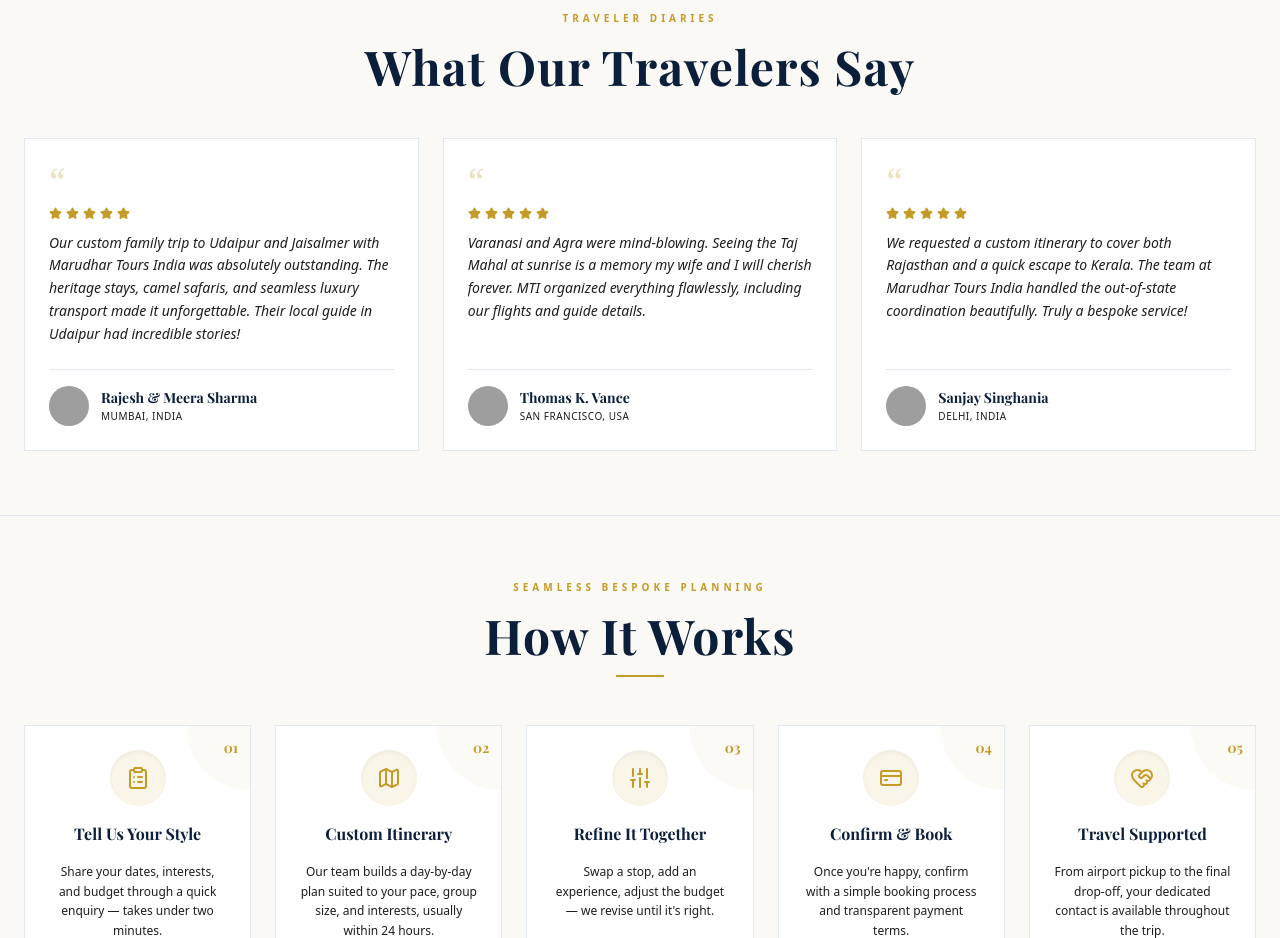
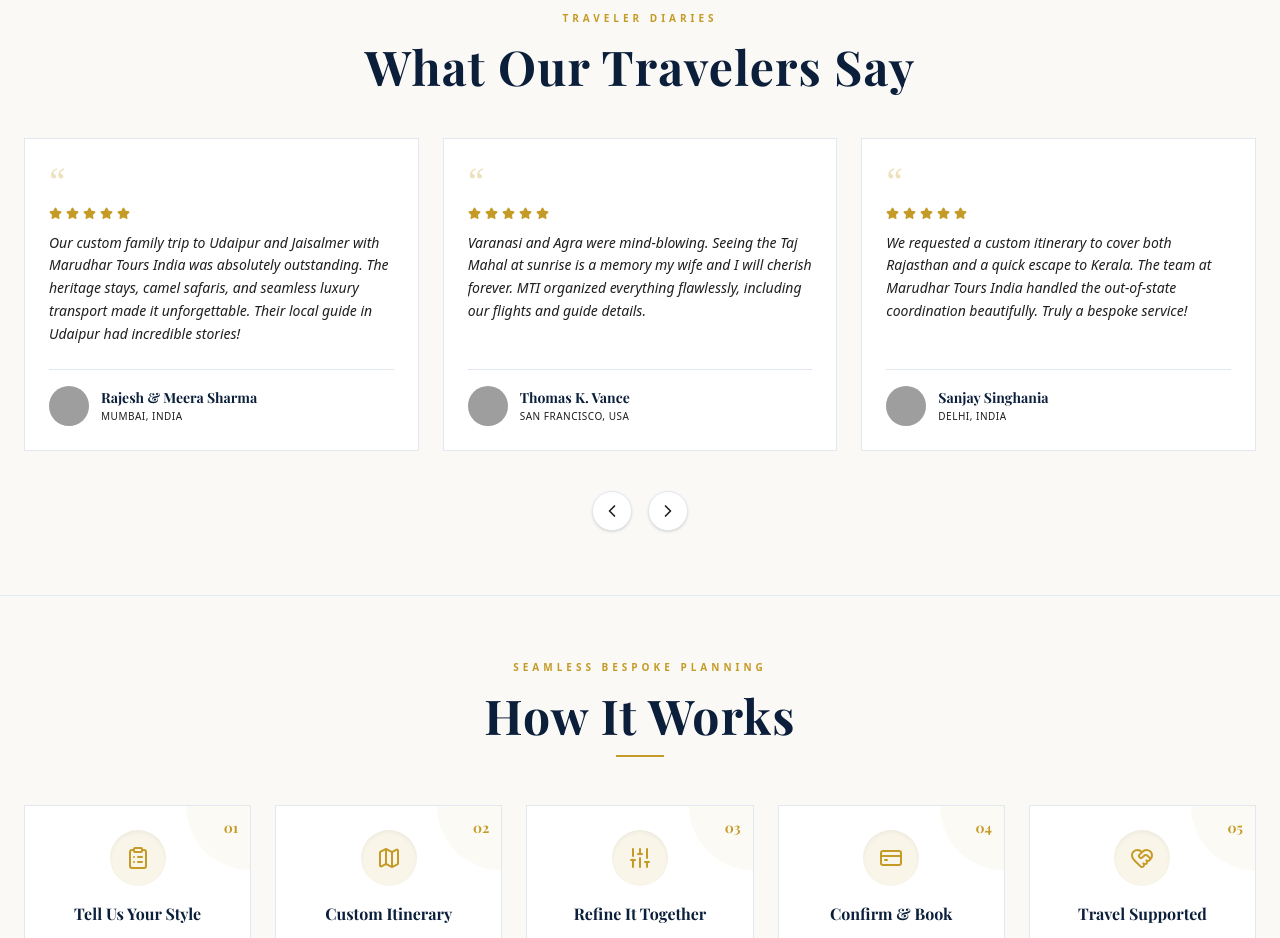
Before and after one commit to marudhartoursindia/-Treval_website, a Next.js app: page / in a window 1280 px wide. Shown: the part 3460-4398 px from the top of the page. Built offline with nearby package versions, Linux system fonts and the light colour scheme; no server answers; grey boxes are pictures that could not be loaded; a web font is replaced by a local one.

Commit message:
feat: implement home page structure with sections for destinations, packages, and service highlights alongside a new testimonials slider component

```diff
--- a/src/app/page.tsx
+++ b/src/app/page.tsx
@@ -14,6 +14,7 @@ import { DestinationCard } from "@/components/destination/DestinationCard";
 import { HeroSearch } from "@/components/layout/HeroSearch";
 import { HeroSlideshow } from "@/components/layout/HeroSlideshow";
 import { StatsSection } from "@/components/layout/StatsSection";
+import { TestimonialsSlider } from "@/components/layout/TestimonialsSlider";
 import { Button } from "@/components/ui/Button";
 import { Accordion } from "@/components/ui/Accordion";
 import { formatPrice } from "@/lib/utils";
@@ -259,58 +260,7 @@ export default async function HomePage() {
           </h2>
         </div>
 
-        <div className="grid grid-cols-1 md:grid-cols-3 gap-6 items-stretch">
-          {testimonials.map((test) => (
-            <div
-              key={test.id}
-              className="bg-[var(--card-bg)] border border-[var(--border-color)] p-6 flex flex-col"
-            >
-              {/* Quote mark */}
-              <span className="text-4xl text-accent/30 font-serif leading-none mb-2 select-none">&ldquo;</span>
-
-              {/* Stars */}
-              <div className="flex items-center space-x-1 text-accent mb-3">
-                {[...Array(test.meta.rating)].map((_, i) => (
-                  <Star key={i} size={13} fill="currentColor" />
-                ))}
-              </div>
-
-              {/* Review text — capped at 5 lines */}
-              <div
-                className="text-sm text-foreground/75 leading-relaxed font-light italic mb-6 flex-grow overflow-hidden"
-                style={{
-                  display: "-webkit-box",
-                  WebkitLineClamp: 5,
-                  WebkitBoxOrient: "vertical",
-                  overflow: "hidden",
-                }}
-                dangerouslySetInnerHTML={{ __html: test.content.rendered }}
-              />
-
-              {/* Author */}
-              <div className="flex items-center space-x-3 border-t border-[var(--border-color)] pt-4 mt-auto">
-                {test.meta.photo && (
-                  <div className="relative w-10 h-10 overflow-hidden bg-stone-100 rounded-full shrink-0">
-                    <Image
-                      src={test.meta.photo}
-                      alt={test.title.rendered}
-                      fill
-                      className="object-cover"
-                    />
-                  </div>
-                )}
-                <div>
-                  <h4 className="font-playfair text-sm font-bold text-foreground leading-tight">
-                    {test.title.rendered}
-                  </h4>
-                  <span className="text-[10px] text-foreground/50 uppercase tracking-wider block mt-0.5">
-                    {test.meta.location}
-                  </span>
-                </div>
-              </div>
-            </div>
-          ))}
-        </div>
+        <TestimonialsSlider testimonials={testimonials} />
       </section>
 
       <section className="py-12 md:py-16 px-6 bg-background border-y border-[var(--border-color)]">
--- /dev/null
+++ b/src/components/layout/TestimonialsSlider.tsx
@@ -0,0 +1,124 @@
+"use client";
+
+import { useRef } from "react";
+import Image from "next/image";
+import { Star, ChevronLeft, ChevronRight } from "lucide-react";
+
+interface Testimonial {
+  id: number;
+  content: {
+    rendered: string;
+  };
+  title: {
+    rendered: string;
+  };
+  meta: {
+    rating: number;
+    photo?: string;
+    location: string;
+  };
+}
+
+interface TestimonialsSliderProps {
+  testimonials: Testimonial[];
+}
+
+export function TestimonialsSlider({ testimonials }: TestimonialsSliderProps) {
+  const sliderRef = useRef<HTMLDivElement>(null);
+
+  const scroll = (direction: "left" | "right") => {
+    if (sliderRef.current) {
+      const { scrollLeft, clientWidth } = sliderRef.current;
+      const scrollAmount = clientWidth * 0.8;
+      const targetScroll =
+        direction === "left" ? scrollLeft - scrollAmount : scrollLeft + scrollAmount;
+      sliderRef.current.scrollTo({
+        left: targetScroll,
+        behavior: "smooth",
+      });
+    }
+  };
+
+  return (
+    <div className="relative w-full">
+      {/* Scrollable Container */}
+      <div
+        ref={sliderRef}
+        className="flex gap-6 overflow-x-auto scroll-smooth snap-x snap-mandatory scrollbar-none pb-4"
+        style={{
+          msOverflowStyle: "none",
+          scrollbarWidth: "none",
+        }}
+      >
+        {testimonials.map((test) => (
+          <div
+            key={test.id}
+            className="w-full sm:w-[calc(50%-12px)] md:w-[calc(33.333%-16px)] shrink-0 bg-[var(--card-bg)] border border-[var(--border-color)] p-6 flex flex-col snap-start hover:shadow-md transition-shadow duration-300"
+          >
+            {/* Quote mark */}
+            <span className="text-4xl text-accent/30 font-serif leading-none mb-2 select-none">&ldquo;</span>
+
+            {/* Stars */}
+            <div className="flex items-center space-x-1 text-accent mb-3">
+              {[...Array(test.meta.rating)].map((_, i) => (
+                <Star key={i} size={13} fill="currentColor" />
+              ))}
+            </div>
+
+            {/* Review text */}
+            <div
+              className="text-sm text-foreground/75 leading-relaxed font-light italic mb-6 flex-grow overflow-hidden"
+              style={{
+                display: "-webkit-box",
+                WebkitLineClamp: 5,
+                WebkitBoxOrient: "vertical",
+                overflow: "hidden",
+              }}
+              dangerouslySetInnerHTML={{ __html: test.content.rendered }}
+            />
+
+            {/* Author */}
+            <div className="flex items-center space-x-3 border-t border-[var(--border-color)] pt-4 mt-auto">
+              {test.meta.photo && (
+                <div className="relative w-10 h-10 overflow-hidden bg-stone-100 rounded-full shrink-0">
+                  <Image
+                    src={test.meta.photo}
+                    alt={test.title.rendered}
+                    fill
+                    className="object-cover"
+                  />
+                </div>
+              )}
+              <div>
+                <h4 className="font-playfair text-sm font-bold text-foreground leading-tight">
+                  {test.title.rendered}
+                </h4>
+                <span className="text-[10px] text-foreground/50 uppercase tracking-wider block mt-0.5">
+                  {test.meta.location}
+                </span>
+              </div>
+            </div>
+          </div>
+        ))}
+      </div>
+
+      {/* Navigation Buttons */}
+      <div className="flex justify-center items-center gap-4 mt-6">
+        <button
+          onClick={() => scroll("left")}
+          className="w-10 h-10 rounded-full border border-[var(--border-color)] bg-[var(--card-bg)] text-foreground flex items-center justify-center hover:bg-accent hover:text-white transition-all duration-300 shadow-sm cursor-pointer"
+          aria-label="Previous testimonials"
+        >
+          <ChevronLeft size={20} />
+        </button>
+        <button
+          onClick={() => scroll("right")}
+          className="w-10 h-10 rounded-full border border-[var(--border-color)] bg-[var(--card-bg)] text-foreground flex items-center justify-center hover:bg-accent hover:text-white transition-all duration-300 shadow-sm cursor-pointer"
+          aria-label="Next testimonials"
+        >
+          <ChevronRight size={20} />
+        </button>
+      </div>
+    </div>
+  );
+}
```
